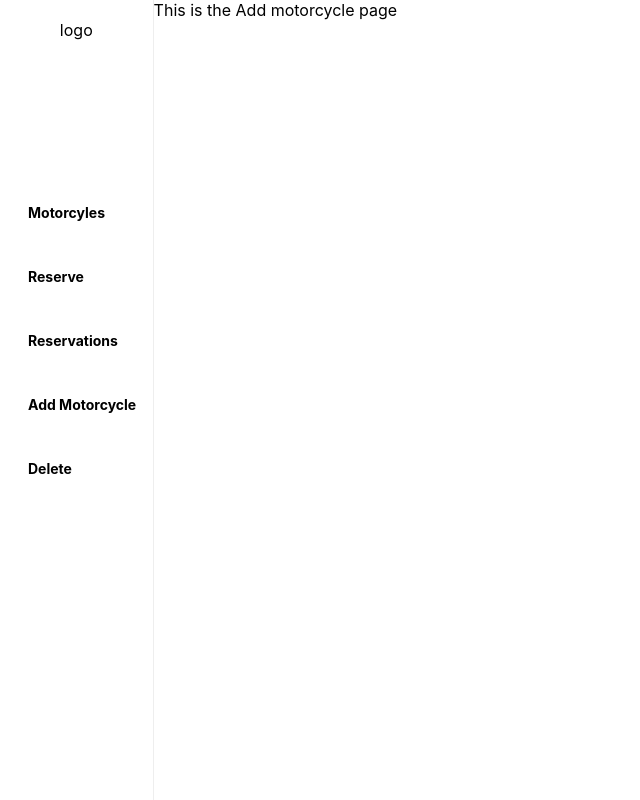
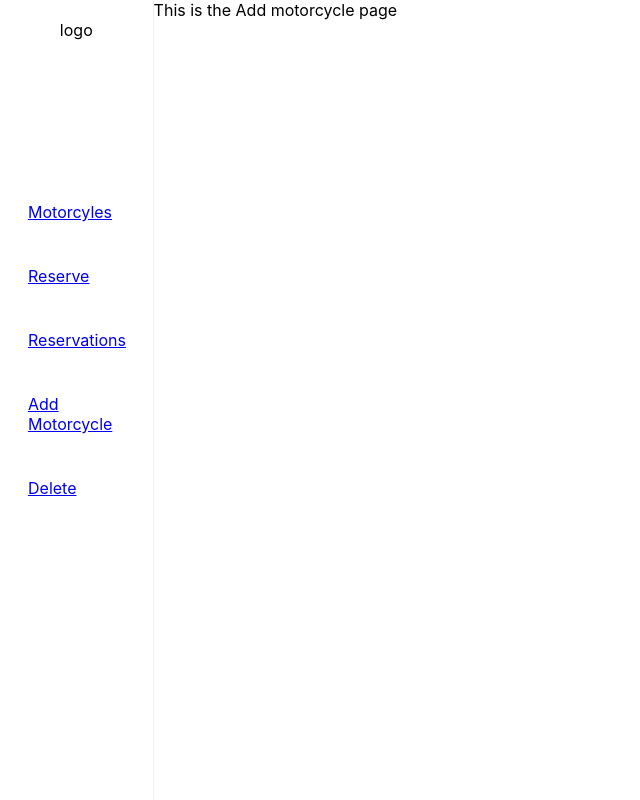
Before and after one commit to Bennyjoez/motorcycle-appointment-app-front-end, a React (Create React App) app: page /add-motorcycle in a window 1280 px wide. Shown: the whole page, without its empty margins (0-640 px from the left). Built offline with nearby package versions, Linux system fonts and the light colour scheme.

Commit message:
Update nav panel

```diff
--- a/src/components/nav-panel.js
+++ b/src/components/nav-panel.js
@@ -6,23 +6,13 @@ import '../stylesheets/navpanel.css';
 const NavPanel = () => (
   <nav className="nav-panel-main-container">
     <div className="logo-container">logo</div>
-    <ul className="nav-links-container">
-      <li className="nav-link">
-        <Link to="/motorcycles">Motorcyles</Link>
-      </li>
-      <li className="nav-link">
-        <Link to="/reserve">Reserve</Link>
-      </li>
-      <li className="nav-link">
-        <Link to="/reservations">Reservations</Link>
-      </li>
-      <li className="nav-link">
-        <Link to="/add-motorcycle">Add Motorcycle</Link>
-      </li>
-      <li className="nav-link">
-        <Link to="/delete">Delete</Link>
-      </li>
-    </ul>
+    <div className="nav-links-container">
+      <Link to="/motorcycles" className="nav-link">Motorcyles</Link>
+      <Link to="/reserve" className="nav-link">Reserve</Link>
+      <Link to="/reservations" className="nav-link">Reservations</Link>
+      <Link to="/add-motorcycle" className="nav-link">Add Motorcycle</Link>
+      <Link to="/delete" className="nav-link">Delete</Link>
+    </div>
   </nav>
 );
 
```
